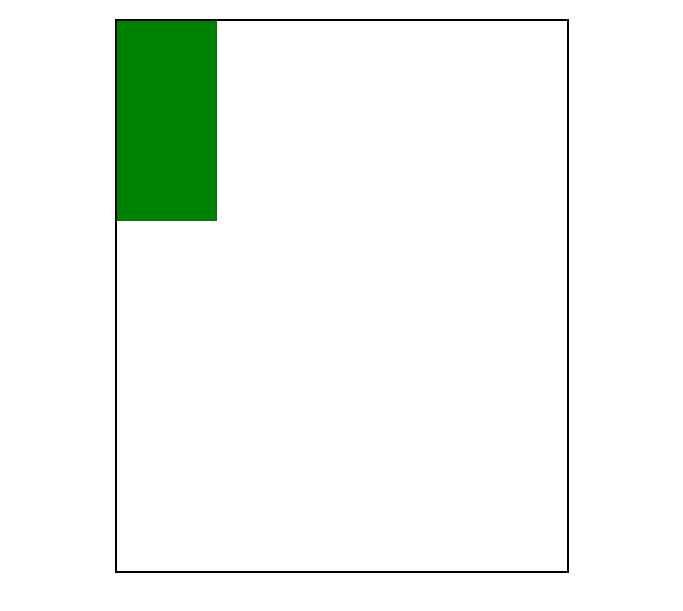
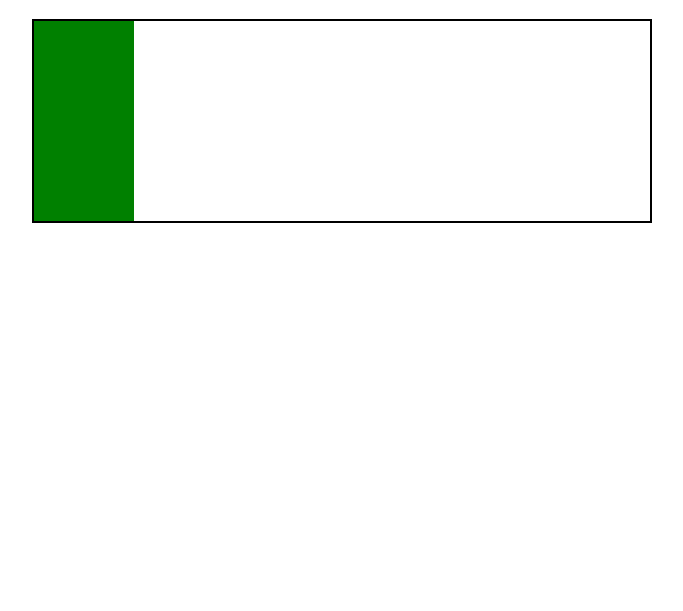
Before and after one commit to RicaReviwq/Etch-a-sketch, a plain HTML site: page index.html in a window 1280 px wide. Shown: the part 69-680 px from the top of the page, without its empty margins (298-981 px from the left). Drawn offline with Linux system fonts and the light colour scheme.

Commit message:
Elimine la propiedad de la altura 'height' para que los cuadrados del interior se ajusten de mejor forma

```diff
--- a/estilos.css
+++ b/estilos.css
@@ -6,7 +6,8 @@ body{
 
 
 .cuadricula{
-    width: 450px;
-    height: 550px;
+    width: 616px;
     border: 2px solid black;
+    display: flex;
+    flex-wrap: wrap;
 }
```
